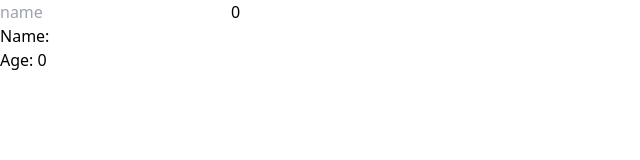
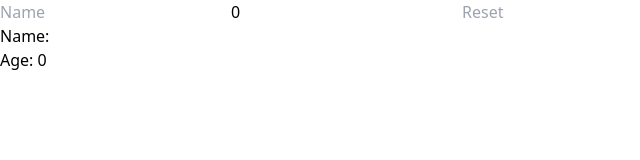
Before and after one commit to Auro-ra9/react-mini-projects, a React (Vite) app: page /form in a window 1280 px wide. Shown: the top 160 px of the page, without its empty margins (0-640 px from the left). Built offline with nearby package versions, Linux system fonts and the light colour scheme.

Commit message:
Fetch data from API

```diff
--- a/src/App.tsx
+++ b/src/App.tsx
@@ -8,6 +8,7 @@ import ThemeProvider from "./context/ThemeContext";
 import PropPassing from "./pages/Wednesday_20_2024/PropPassing";
 import Counter from "./pages/Wednesday_20_2024/Counter";
 import Form from "./pages/Wednesday_20_2024/Form";
+import FetchAPI from "./pages/Wednesday_20_2024/FetchAPI";
 
 const App = () => {
   return (
@@ -23,6 +24,7 @@ const App = () => {
             <Route path="/props" element={<PropPassing />} />
             <Route path="/counter" element={<Counter />} />
             <Route path="/form" element={<Form />} />
+            <Route path="/api" element={<FetchAPI />} />
           </Routes>
         </ThemeProvider>
       </BrowserRouter>
--- /dev/null
+++ b/src/pages/Wednesday_20_2024/FetchAPI.tsx
@@ -0,0 +1,49 @@
+////7. Use the useEffect hook to fetch data from an API when the component mounts.
+import { useEffect, useState } from "react";
+
+const FetchAPI = () => {
+  const [data, setData] = useState<any[]>([]);
+  const [loading, setLoading] = useState<boolean>(true);
+  const [error, setError] = useState<string | null>(null);
+
+  useEffect(() => {
+    const FetchData = async () => {
+      try {
+        const response = await fetch(
+          "https://jsonplaceholder.typicode.com/posts"
+        );
+        if (!response.ok) {
+          throw new Error(`Failed to fetch data, Status: ${response.status}`);
+        }
+        const result = await response.json();
+        setData(result);
+      } catch (err) {
+        //Narrowing the type of error
+        if (err instanceof Error) {
+          setError(err.message);
+        } else {
+          setError("An unknown error occurred");
+        }
+      } finally {
+        setLoading(false);
+      }
+    };
+    FetchData();
+  }, []);
+  if (loading) return <p>Loading....</p>;
+  if (error) return <p>Error: {error}</p>;
+  return (
+    <div className="p-4">
+      <p className="text-xl font-bold">Fetched data</p>
+      <ul className="pl-5">
+        {data.map((ele) => (
+          <li key={ele.id}>
+            {ele.id} . {ele.title}
+          </li>
+        ))}
+      </ul>
+    </div>
+  );
+};
+
+export default FetchAPI;
--- a/src/pages/Wednesday_20_2024/Form.tsx
+++ b/src/pages/Wednesday_20_2024/Form.tsx
@@ -1,39 +1,23 @@
 //6. Use the useState hook to create a form that tracks name and age input fields.
 
-import { useState } from "react";
+import React, { useState } from "react";
 
 const Form = () => {
-  const [form, setForm] = useState({
-    name: "",
-    age: 0,
-  });
-  //set form details
-  const handleOnChange = (e: React.ChangeEvent<HTMLInputElement>) => {
+  const [form, setForm] = useState({ name: "", age: 0 });
+
+  const handleOnChange = (e: React.ChangeEvent<HTMLInputElement> ) => {
     const { name, value } = e.target;
     setForm((prev) => ({
       ...prev,
-      //dynamic property access [name] means name:value or age:value
       [name]: name === "age" ? Number(value) : value,
     }));
   };
+
   return (
-    <div className="flex flex-row items-center justify-center h-screen ">
-      <input
-        type="text"
-        name="name"
-        value={form.name}
-        onChange={handleOnChange}
-        placeholder="name"
-      />
-      <input
-        type="number"
-        min={0}
-        max={100}
-        name="age"
-        value={form.age}
-        onChange={handleOnChange}
-        placeholder="age"
-      />
+    <div className="flex items-center justify-around h-screen ">
+      <input type="text" name="name" value={form.name} onChange={handleOnChange} placeholder="Name" />
+      <input type="text" name="age" value={form.age} onChange={handleOnChange} placeholder="Age" />
+      <input type="text" name="age"  onChange={handleOnChange} placeholder="Reset" />
       <div>
         <p>Name: {form.name}</p>
         <p>Age: {form.age}</p>
```
